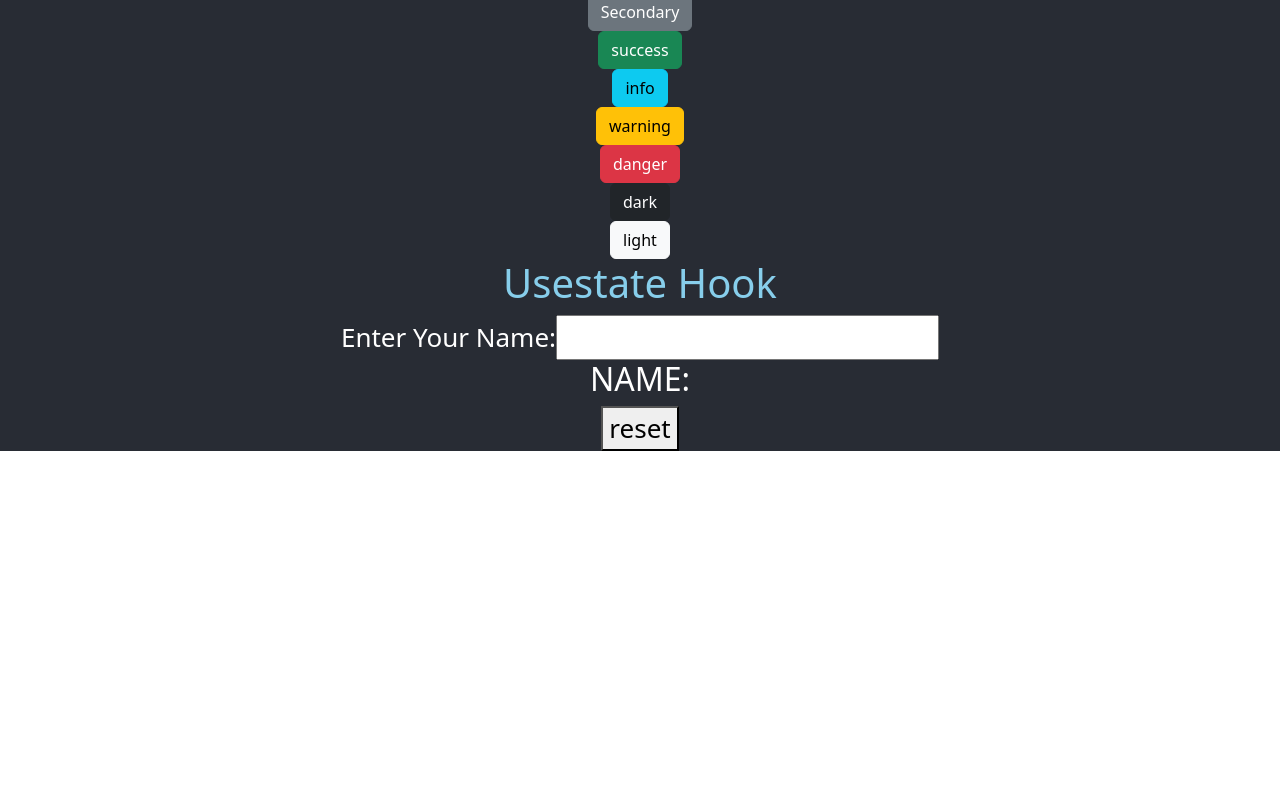
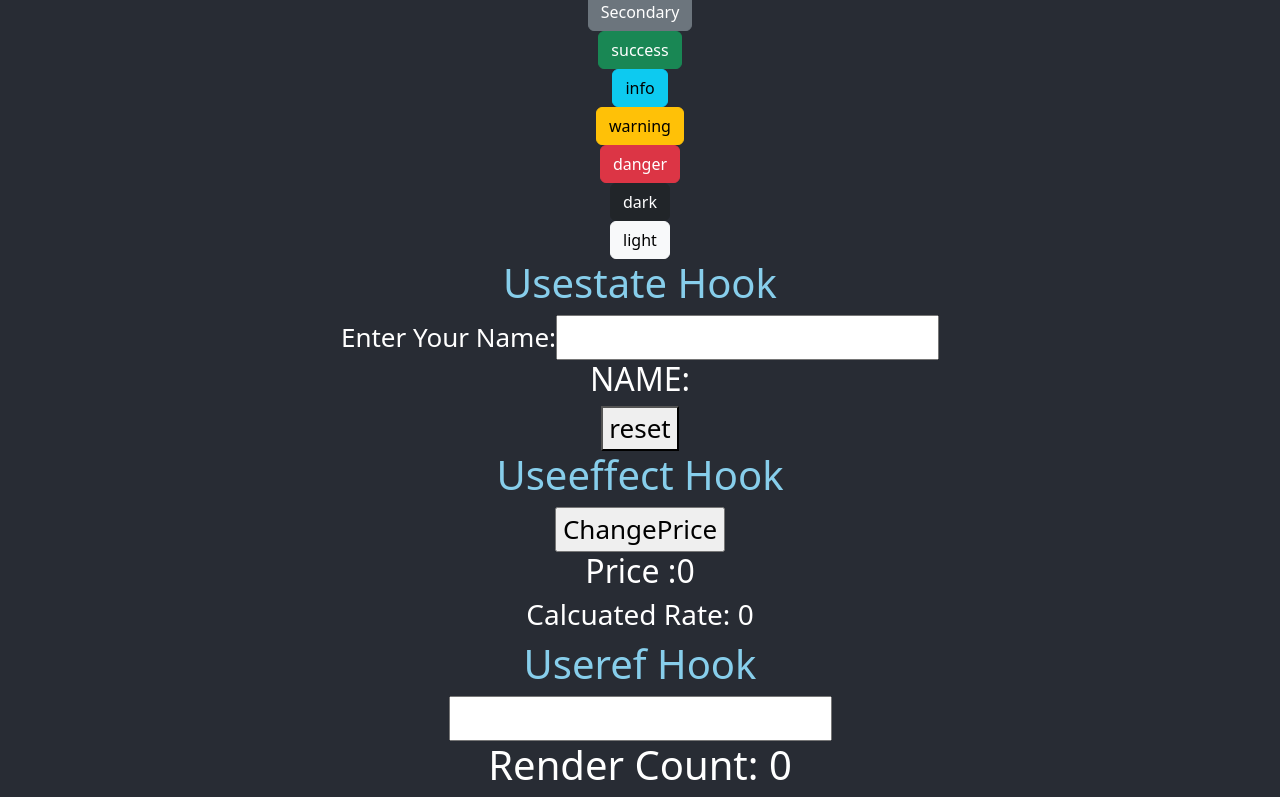
Before and after one commit to Ashwininmore/reactbasic, a React (Create React App) app: page / in a window 1280 px wide. Shown: the part 1556-2353 px from the top of the page. Before the commit the page ends 2007 px from the top, so only its background shows below. Built offline with nearby package versions, Linux system fonts and the light colour scheme.

Commit message:
UseEffect + Useref Hooks

```diff
--- a/src/App.js
+++ b/src/App.js
@@ -12,6 +12,8 @@ import Jsxattribute from'./Component/Jsxattribute';
 import 'bootstrap/dist/css/bootstrap.min.css';
 import Bootstrap from './Component/Bootstrap';
 import Usestate from './Component/Usestate';
+import Useeffect from './Component/Useeffect';
+import Useref from './Component/Useref';
 
 function App() {
   const data={name:'Swami'};
@@ -52,6 +54,10 @@ function App() {
         <Bootstrap />
         <h1 style={{color: "#87CEEB"}}>Usestate Hook</h1>
         <Usestate />
+        <h1 style={{color: "#87CEEB"}}>Useeffect Hook</h1>
+        <Useeffect />
+        <h1 style={{color: "#87CEEB"}}>Useref Hook</h1>
+        <Useref />
       </header>
 
     </div>
--- /dev/null
+++ b/src/Component/Useeffect.js
@@ -0,0 +1,46 @@
+/*The useEffect Hook allows you
+to perform side effects in your
+components.Some examples of side
+effects are: fetching data,
+directly updating the DOM,
+and timers.useEffect accepts two
+arguments. The second argument
+is optional.
+useEffect(<function>, <dependency>)*/
+import { useEffect, useState } from "react";
+
+
+//   useEffect(() => {
+//     //Runs on every render
+//   });
+
+// useEffect(() => {
+//     //Runs only on the first render
+//   }, []);
+
+//   useEffect(() => {
+//     //Runs on the first render
+//     //And any time any dependency
+      // value changes
+//   }, [prop, state]);
+
+export default function Useeffect() {
+  const [price, setPrice] = useState(0);
+  const [calculateRate, setCalculateRate] = useState(1);
+
+  useEffect(() => {
+    console.log("Useeffect called..");
+    setCalculateRate(() => price * 20);
+  }, [price]);
+
+  return (
+    <div>
+      <input type="button"
+      onClick={() =>
+      setPrice((prv) => prv + 20)}
+      value="ChangePrice"/>
+      <h2>Price :{price}</h2>
+      <h3>Calcuated Rate: {calculateRate}</h3>
+    </div>
+  );
+}
--- /dev/null
+++ b/src/Component/Useref.js
@@ -0,0 +1,39 @@
+/*
+The useRef Hook allows you to
+persist values between renders.
+It can be used to store a mutable
+value that does not cause a
+re-render when updated.
+It can be used to access a DOM
+element directly.
+If we tried to count how many
+times our application renders
+using the useState Hook, we would be caught in an infinite loop since this Hook itself causes a re-render.
+To avoid this, we can use the
+useRef Hook.
+*/
+import { useState, useEffect, useRef } from "react";
+export default function Useref()
+{
+	const [inputValue, setInputValue] = useState("");
+  const count = useRef(0);
+
+  useEffect(() => {
+    count.current = count.current + 1;
+  });
+
+  return (
+    <>
+      <input
+        type="text"
+        value={inputValue}
+        onChange={(e) => setInputValue(e.target.value)}
+      />
+      <h1>Render Count: {count.current}</h1>
+    </>
+  );
+}
+/*
+Try typing in the input field, and you will
+see the application render count increase.
+*/
```
